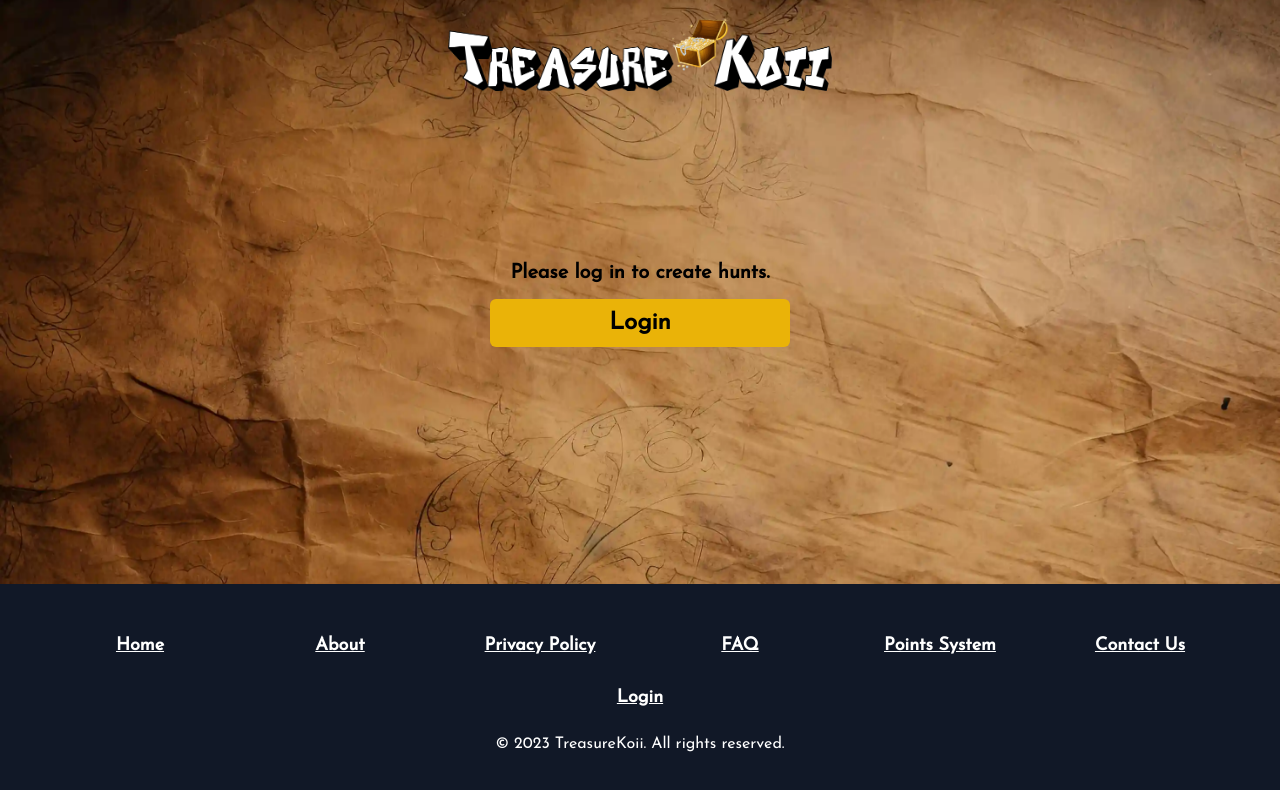
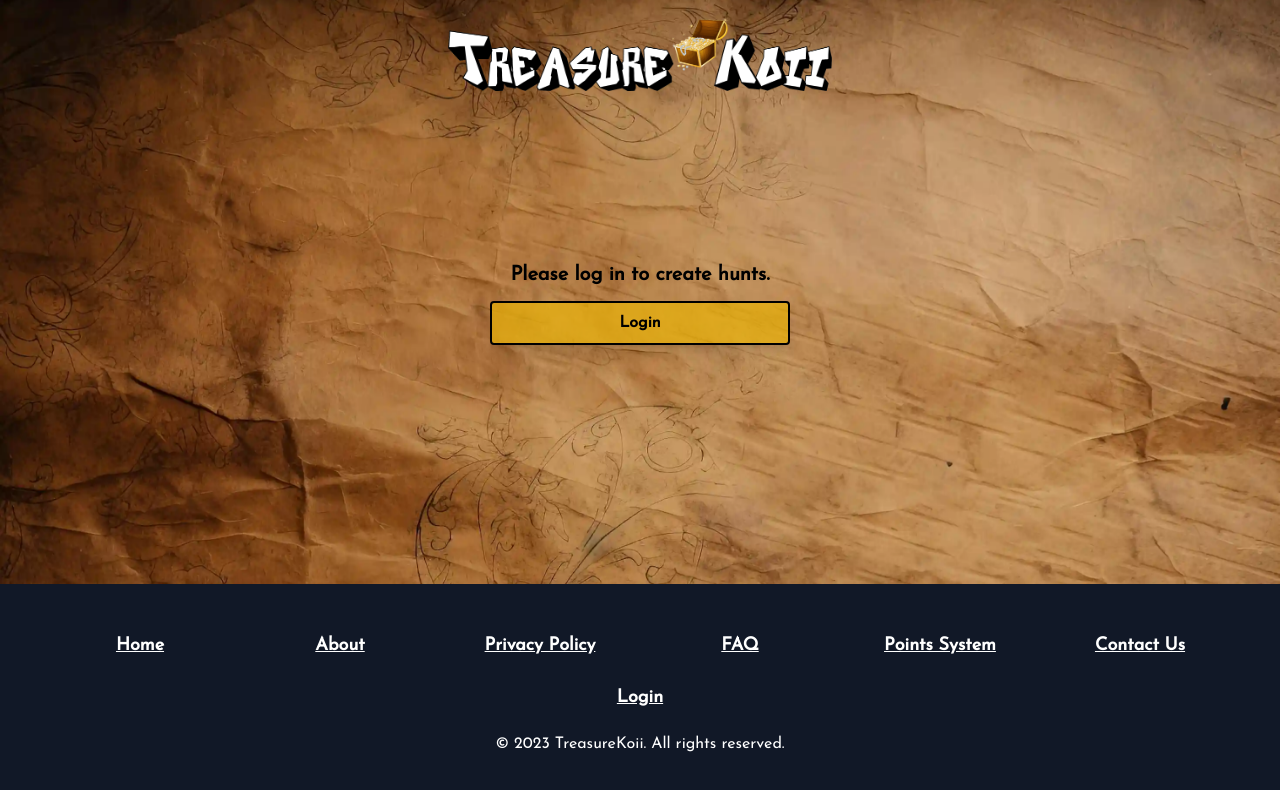
Before and after one commit to mehedikhan72/TreasureKoii-Client, a React (Create React App) app: page /create-hunt in a window 1280 px wide. Shown: the top 790 px of the page. Built offline with nearby package versions, Linux system fonts and the light colour scheme; a web font is replaced by a local one.

Commit message:
buttons ektu better now

```diff
--- a/src/index.css
+++ b/src/index.css
@@ -11,7 +11,7 @@
     @apply bg-gray-900 text-white;
   }
 
-	.text-0{
+  .text-0 {
     @apply text-sm text-center p-1;
   }
 
@@ -40,7 +40,7 @@
   }
 
   .my-btn-1 {
-		@apply bg-yellow-500 hover:bg-yellow-600 text-black text-2xl font-bold py-2 px-4 rounded-md m-2 w-[150px] sm:w-[200px] md:w-[250px] lg:w-[300px];
+    @apply bg-yellow-500 text-black bg-opacity-70 border-black border-2 font-bold p-2 m-2 rounded shadow-lg hover:bg-yellow-500 w-[150px] sm:w-[200px] md:w-[250px] lg:w-[300px];
   }
 
   .my-btn-sm {
@@ -64,7 +64,7 @@
   }
 
   .my-input-field {
-		@apply border-2 border-gray-400 rounded-md p-2 m-2 w-[172px] sm:w-[200px] md:w-[250px] lg:w-[300px] font-bold text-2xl;
+    @apply border-2 border-black bg-[#CAA785] bg-opacity-30 text-black placeholder-black rounded-md p-2 m-2 w-[172px] sm:w-[200px] md:w-[250px] lg:w-[300px] font-bold text-2xl;
   }
 
   .styled-div-1 {
--- a/src/pages/HuntHome.tsx
+++ b/src/pages/HuntHome.tsx
@@ -279,7 +279,7 @@ const HuntHome: React.FC = () => {
                   )}
 
                   {!didNotGetPuzzle && !correctAnswerGiven && (
-                    <div className="p-4 bg-slate-200 rounded-md">
+                    <div className="p-4 styled-div-1 rounded-md">
                       <p className="text-3">Your Current Puzzle</p>
                       <p className="text-2">{puzzle?.name}</p>
                       <p className="text-1">{puzzle?.description}</p>
```
Lines whose indentation alone changed are shown as unchanged.
